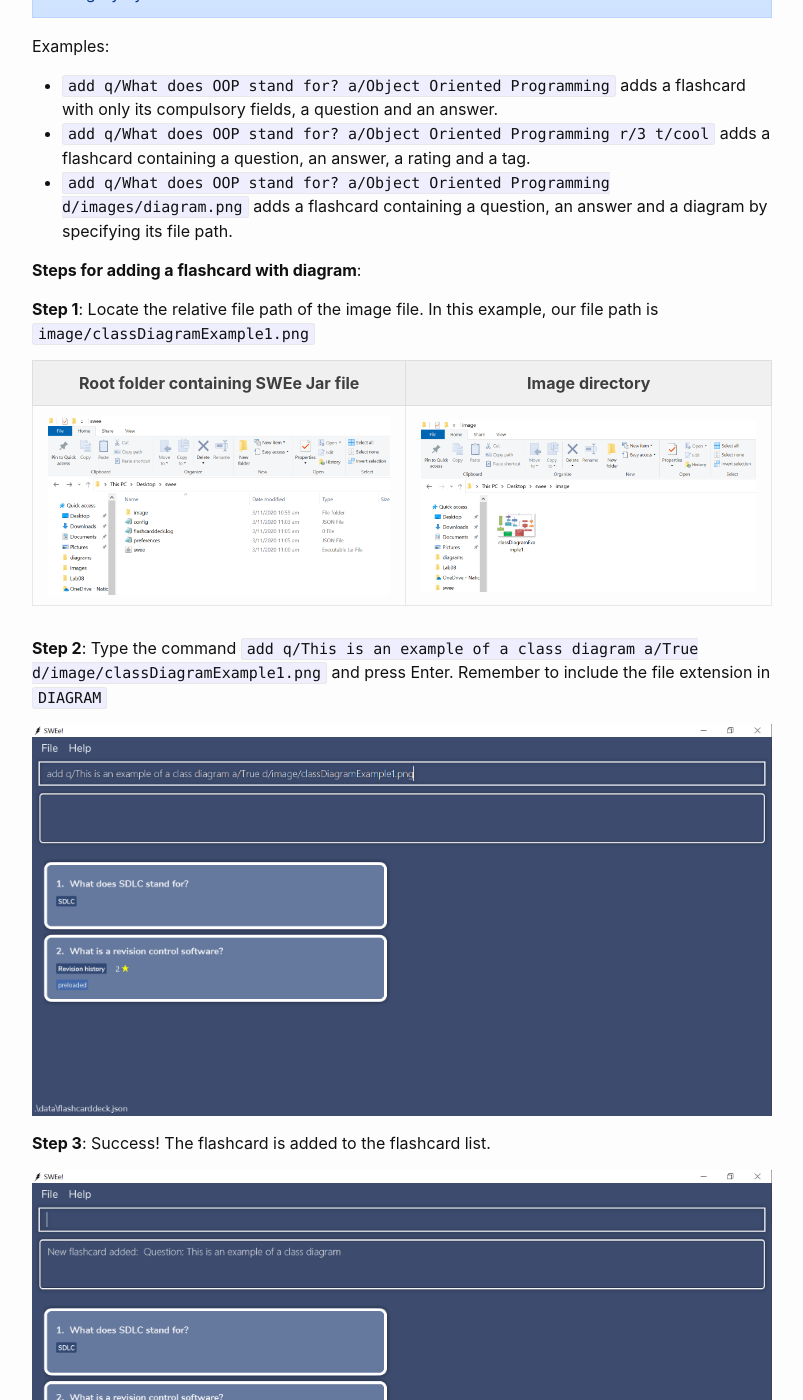
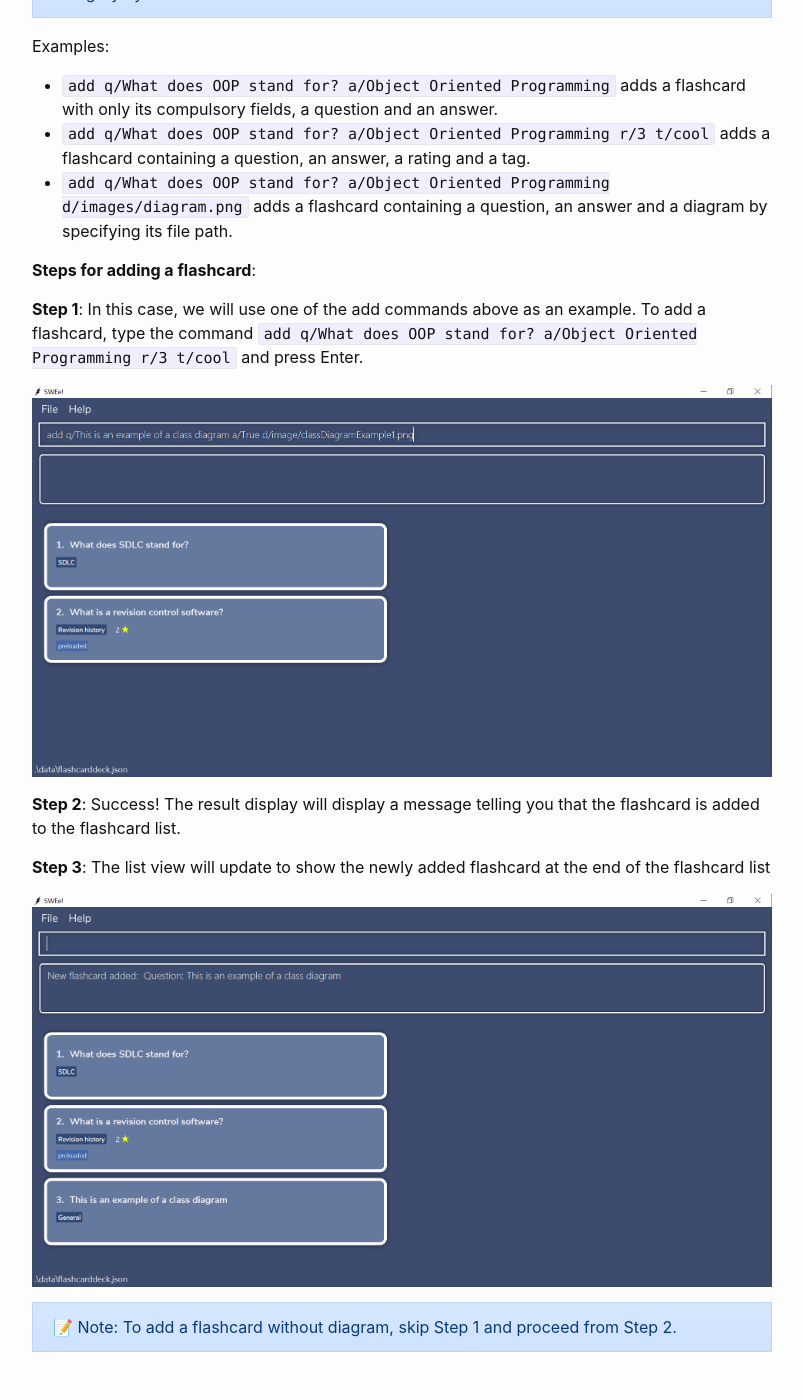
Before and after one commit to minzzelo/cs2101ug, a Jekyll site: the page built from docs/UserGuide.md, in a window 1280 px wide and 1400 px high, scrolled down 6052 px. Shown: the whole window, without its empty margins (238-1041 px from the left). Built offline with Jekyll 4.4.1, drawn with Linux system fonts in a browser that asks for light colours; emoji names are drawn with the system emoji font; some of the changed text lies outside the part shown.

Commit message:
Edit diagram file path tutorial position and edit add command

```diff
--- a/docs/UserGuide.md
+++ b/docs/UserGuide.md
@@ -149,23 +149,20 @@ by specifying its file path.
 
 <div style="page-break-after: always;"></div>
 
-**Steps for adding a flashcard with diagram**:
-
-**Step 1**: Locate the relative file path of the image file. In this example, our file path is `image/classDiagramExample1.png`
-
-Root folder containing SWEe Jar file        |  Image directory
-:-------------------------:|:-------------------------:
-![filedirectory](images/ug/ug_add_step1.png) |  ![filedirectory](images/ug/ug_add_step1.1.PNG)
+**Steps for adding a flashcard**:
 
 <div style="page-break-after: always;"></div>
 
-**Step 2**: Type the command `add q/This is an example of a class diagram a/True d/image/classDiagramExample1.png` and press Enter. Remember to include the file extension in `DIAGRAM`
+**Step 1**: In this case, we will use one of the add commands above as an example.
+To add a flashcard, type the command `add q/What does OOP stand for? a/Object Oriented Programming r/3 t/cool` and press Enter.
 
 ![filedirectory](images/ug/ug_add_step2.png)
 
 <div style="page-break-after: always;"></div>
 
-**Step 3**: Success! The flashcard is added to the flashcard list.
+**Step 2**: Success! The result display will display a message telling you that the flashcard is added to the flashcard list.
+
+**Step 3**: The list view will update to show the newly added flashcard at the end of the flashcard list
 
 ![filedirectory](images/ug/ug_add_step3.png)
 
@@ -609,3 +606,20 @@ Action | Format, Examples
 **View** | `view INDEX [-a]` <br> eg. `view 1`
 **Stats** | `stats INDEX` <br> eg. `stats 3`
 **Exit** | `exit`
+
+## Appendix
+
+### Finding file path for Diagram field
+This short tutorial will be useful when adding or editing diagrams to flashcards.
+
+
+**Step 1**: Locate the root folder containing the SWEe Jar file and navigate to it
+
+![filedirectory](images/ug/ug_add_step1.png)
+
+**Step 2**: Next, locate the relative file path of the image file. In this example, our diagram is located in the image folder.
+Hence, the relative file path is `image/classDiagramExample1.png`
+
+![filedirectory](images/ug/ug_add_step1.1.PNG)
+
+**Step 3**: Now, go ahead and add or edit your flashcard by adding `d/image/classDiagramExample1.png` after the appropriate command!
```
